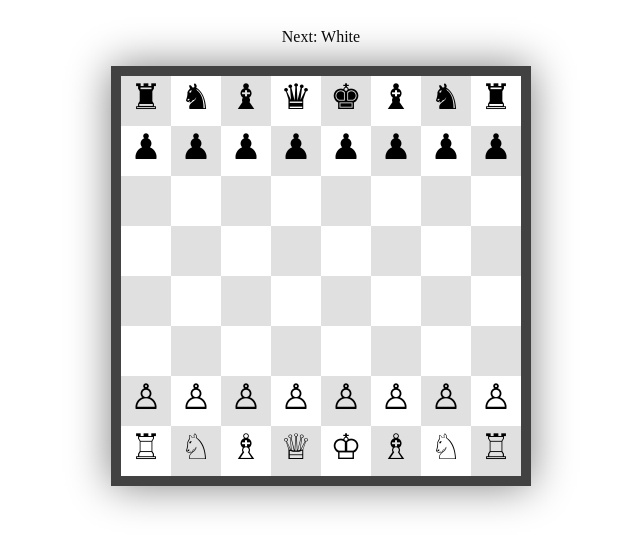
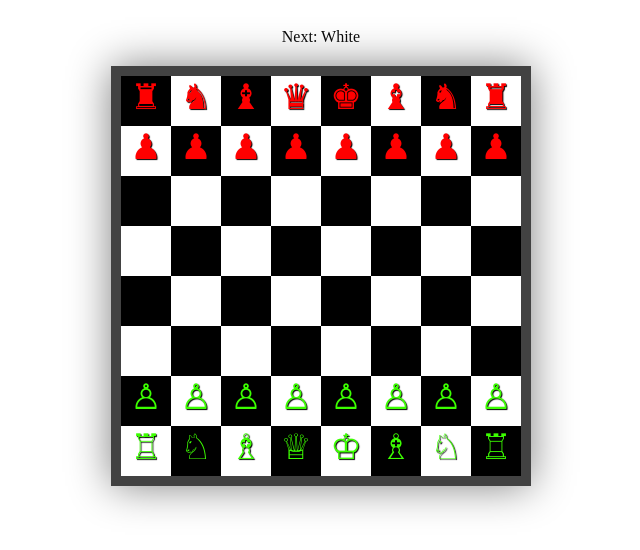
Before and after one commit to ashok-kannan-dev/chess-board, a plain HTML site: page index.html in a window 1280 px wide. Shown: the whole page, without its empty margins (319-959 px from the left). Drawn offline with Linux system fonts and the light colour scheme.

Commit message:
style update

```diff
--- a/css/custom.css
+++ b/css/custom.css
@@ -53,5 +53,15 @@
 }
 
 .grey {
-    background: #e0e0e0;
+    background: #000;
 }
+
+div[data-player="w"] {
+    color: #3cff00;
+    text-shadow: 1px 1px 1px black;
+}
+
+div[data-player="b"] {
+    color: #f00;
+    text-shadow: 1px 1px 1px black;
+}
```
